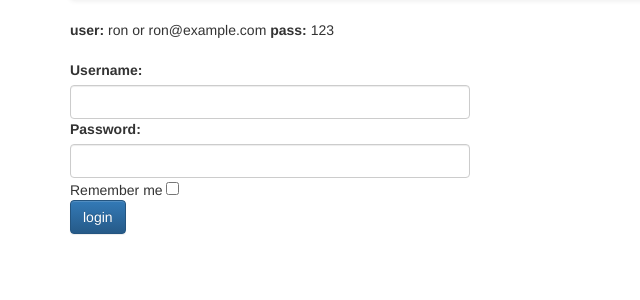
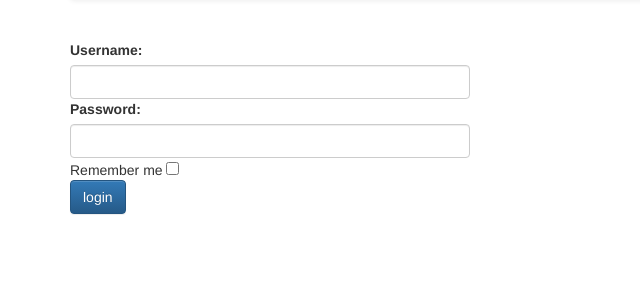
Before and after one commit to nikola-bodrozic-2400/diplomski, a Symfony app: template src/MyCompany/UserBundle/Resources/views/Security/login.html.twig in a window 1280 px wide. Shown: the part 52-352 px from the top of the page, without its empty margins (0-640 px from the left). Run offline with Twig, Linux system fonts and the light colour scheme; the template is opened without the code that fills it, so the values that code supplies are empty; some libraries are stand-ins or nearby versions.

Commit message:
removed cred

```diff
--- a/src/MyCompany/UserBundle/Resources/views/Security/login.html.twig
+++ b/src/MyCompany/UserBundle/Resources/views/Security/login.html.twig
@@ -8,7 +8,7 @@
                 <div class="error">{{ error.message }}</div>
             {% endif %}
 <div>
-  <div><strong>user:</strong> ron or ron@example.com <strong>pass:</strong> 123</div>
+
 </div>
 <br>
             <form action="{{ path('login_check') }}" method="post">
```
